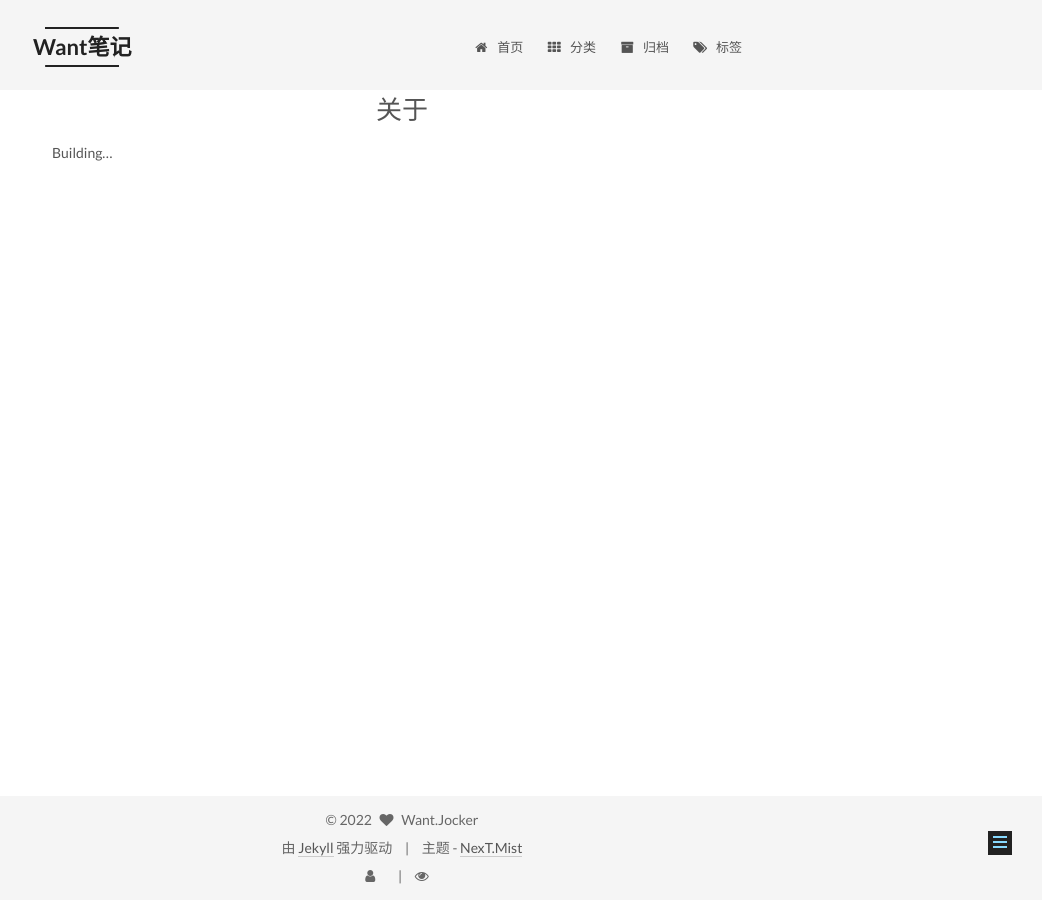
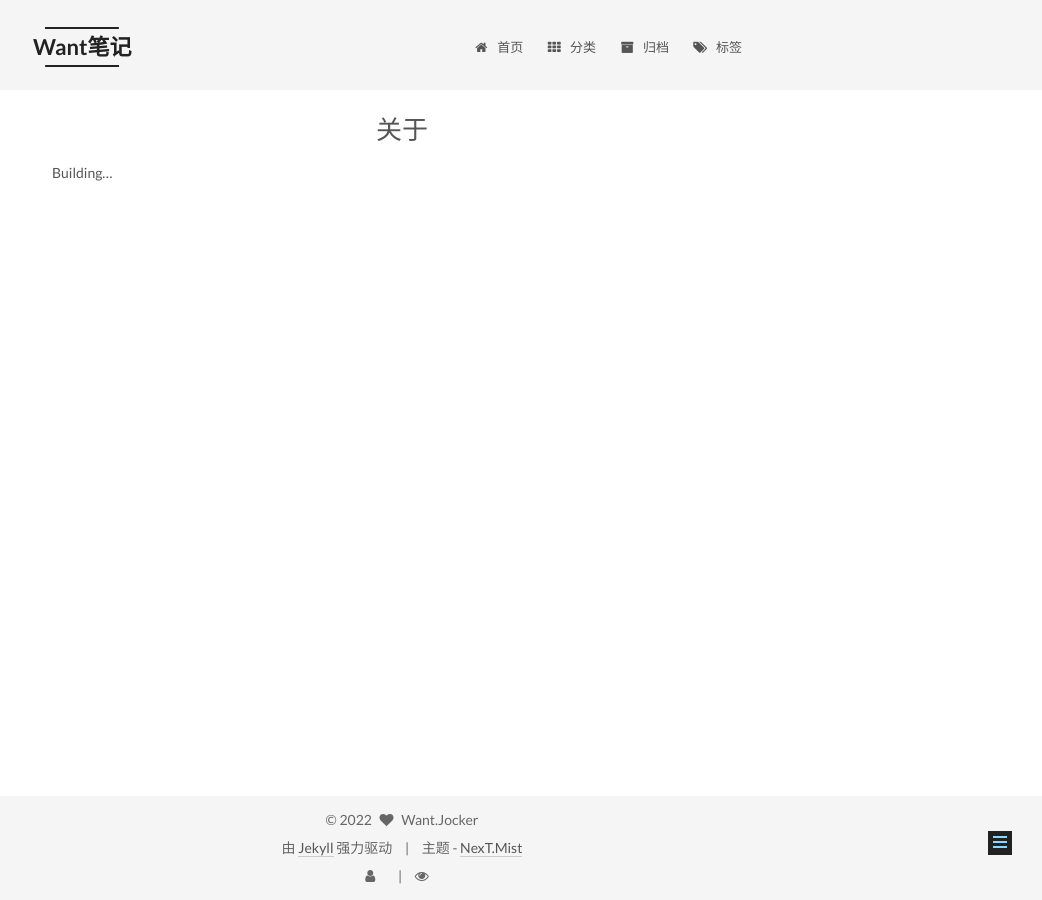
Before and after one commit to WakoJia-Pei/WakoJia-Pei.github.io, a Jekyll site: the page built from about/index.md, in a window 1280 px wide. Shown: the whole page, without its empty margins (238-1280 px from the left). Built offline with Jekyll 4.4.1, drawn with Linux system fonts in a browser that asks for light colours; comment, search, counter and statistics services are not loaded.

Commit message:
修改文章主体部分与表头部分边距

```diff
--- a/_sass/_common/outline/outline.scss
+++ b/_sass/_common/outline/outline.scss
@@ -29,7 +29,7 @@ html, body { height: 100%; }
 // --------------------------------------------------
 .main { padding-bottom: $footer-height + $gap-between-main-and-footer; }
 .main-inner {
-  margin: -20px auto 0 !important;
+  margin: 0 auto !important;
   width: $content-desktop;
 
   @include desktop-large() {
```
